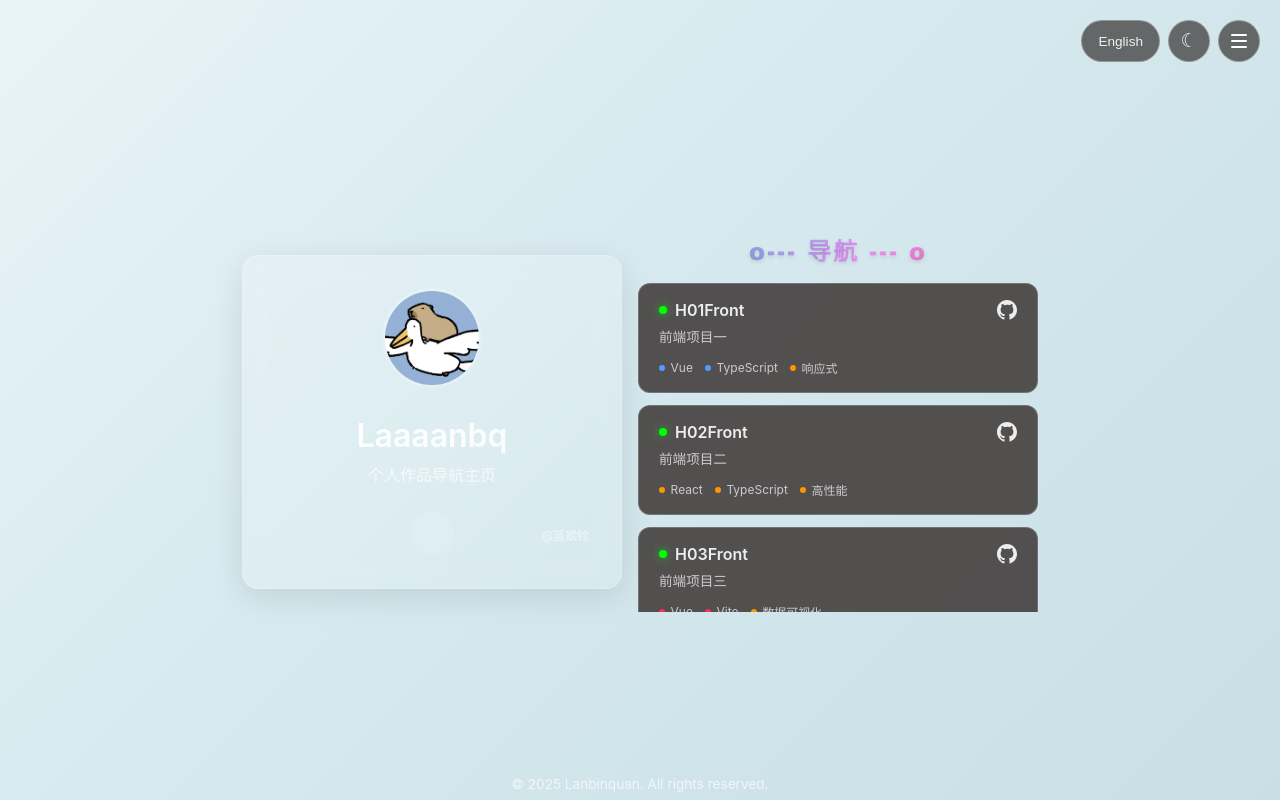
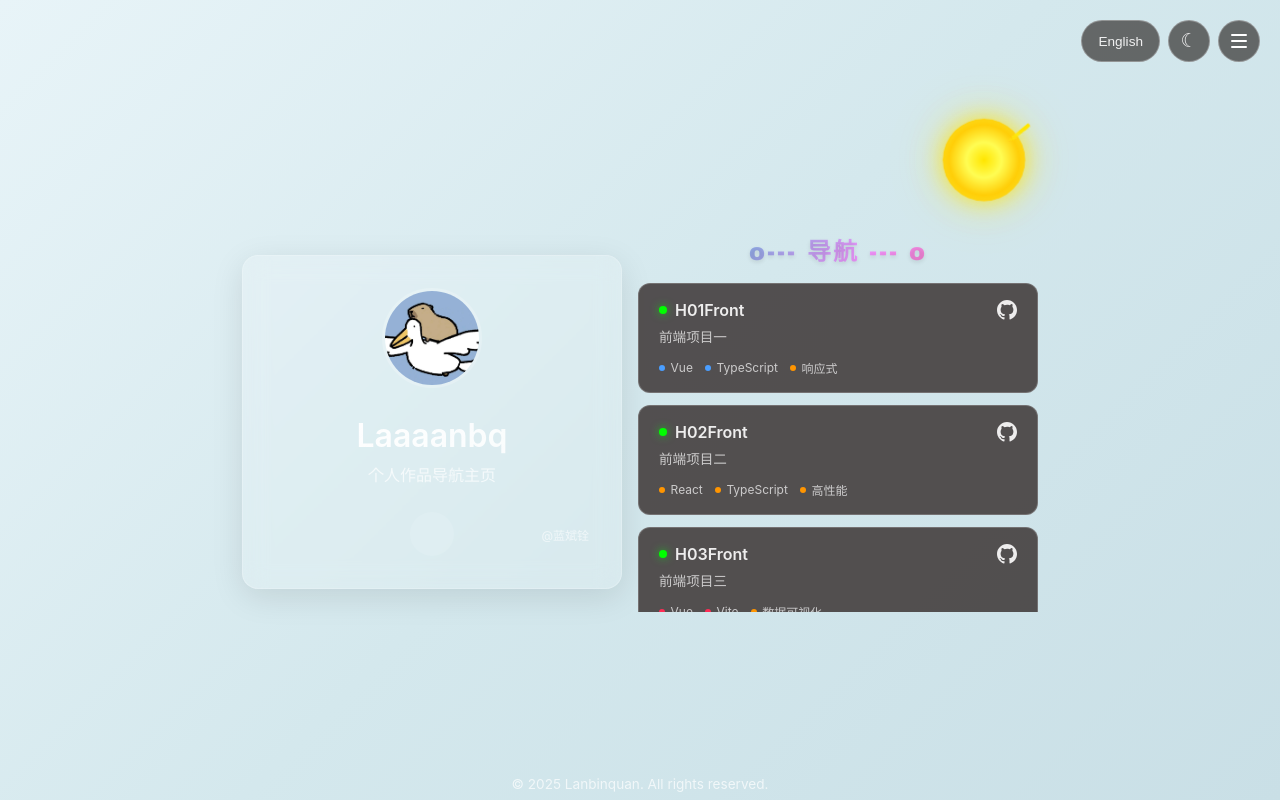
Before and after one commit to neo-jack/0MainPage, a Vue app: page / in a window 1280 px wide. Both pictures are taken after a click on the button "切换到亮色模式". Built offline with nearby package versions, Linux system fonts and the light colour scheme; some icons are missing.

Commit message:
frat:晴天主题调色

```diff
--- a/src/assets/styles/global.scss
+++ b/src/assets/styles/global.scss
@@ -85,7 +85,7 @@ a {
 // 天气主题样式
 .sunny {
   --overlay-color: rgba(255, 200, 100, 0.1);
-  --theme-color: #ff9500;
+  --theme-color: #939ca3;
 }
 
 .cloudy {
--- a/src/components/BackgroundLayer/BackgroundLayer.vue
+++ b/src/components/BackgroundLayer/BackgroundLayer.vue
@@ -260,6 +260,21 @@ onUnmounted(() => {
         }"
       ></div>
     </div>
+
+    <!-- 太阳元素 - 仅在亮色模式显示 -->
+    <div v-if="!themeStore.darkMode" class="sun-layer">
+      <div class="sun">
+        <div class="sun-core"></div>
+        <div class="sun-rays">
+          <div
+            v-for="i in 12"
+            :key="'ray-' + i"
+            class="sun-ray"
+            :style="{ transform: `rotate(${i * 30}deg)` }"
+          ></div>
+        </div>
+      </div>
+    </div>
   </div>
 </template>
 
@@ -506,4 +521,93 @@ onUnmounted(() => {
       scale(var(--leaf-scale, 1)) translateX(5px);
   }
 }
+
+// 太阳层
+.sun-layer {
+  position: absolute;
+  inset: 0;
+  pointer-events: none;
+}
+
+.sun {
+  position: absolute;
+  top: 15%;
+  right: 20%;
+  width: 80px;
+  height: 80px;
+  animation: sun-glow 4s ease-in-out infinite;
+}
+
+.sun-core {
+  position: absolute;
+  width: 100%;
+  height: 100%;
+  background: radial-gradient(
+    circle,
+    #ffd700 0%,
+    #ffed4e 30%,
+    #ffc107 60%,
+    rgba(255, 215, 0, 0.8) 100%
+  );
+  border-radius: 50%;
+  box-shadow: 0 0 20px rgba(255, 215, 0, 0.6), 0 0 40px rgba(255, 215, 0, 0.4),
+    0 0 60px rgba(255, 215, 0, 0.2);
+}
+
+.sun-rays {
+  position: absolute;
+  width: 100%;
+  height: 100%;
+  animation: sun-rotate 20s linear infinite;
+}
+
+.sun-ray {
+  position: absolute;
+  top: -15px;
+  left: 50%;
+  width: 3px;
+  height: 25px;
+  background: linear-gradient(
+    to bottom,
+    rgba(255, 215, 0, 0.8),
+    rgba(255, 215, 0, 0.3),
+    transparent
+  );
+  border-radius: 2px;
+  transform-origin: 50% 55px;
+  animation: ray-pulse 3s ease-in-out infinite;
+}
+
+@keyframes sun-glow {
+  0%,
+  100% {
+    transform: scale(1);
+    filter: brightness(1);
+  }
+  50% {
+    transform: scale(1.05);
+    filter: brightness(1.1);
+  }
+}
+
+@keyframes sun-rotate {
+  0% {
+    transform: rotate(0deg);
+  }
+  100% {
+    transform: rotate(360deg);
+  }
+}
+
+@keyframes ray-pulse {
+  0%,
+  100% {
+    opacity: 0.6;
+    transform: scaleY(1);
+  }
+  50% {
+    opacity: 1;
+    transform: scaleY(1.2);
+  }
+}
 </style>
--- a/src/store/theme.ts
+++ b/src/store/theme.ts
@@ -11,7 +11,7 @@ export const useThemeStore = defineStore("theme", () => {
   const themeColor = computed(() => {
     if (autoTheme.value) {
       // 自动主题模式下，根据时间或其他逻辑返回主题色
-      return darkMode.value ? "#4a9eff" : "#ff9500";
+      return darkMode.value ? "#4a9eff" : "#939ca3";
     }
     return manualTheme.value;
   });
```
